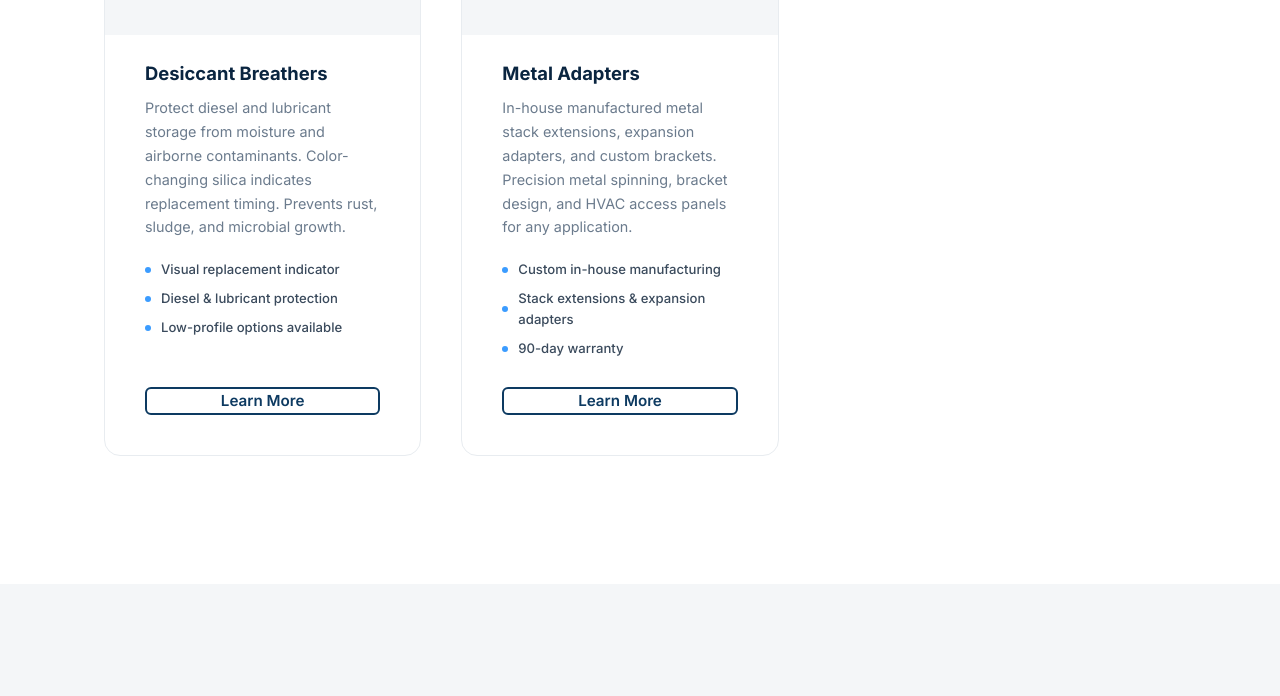
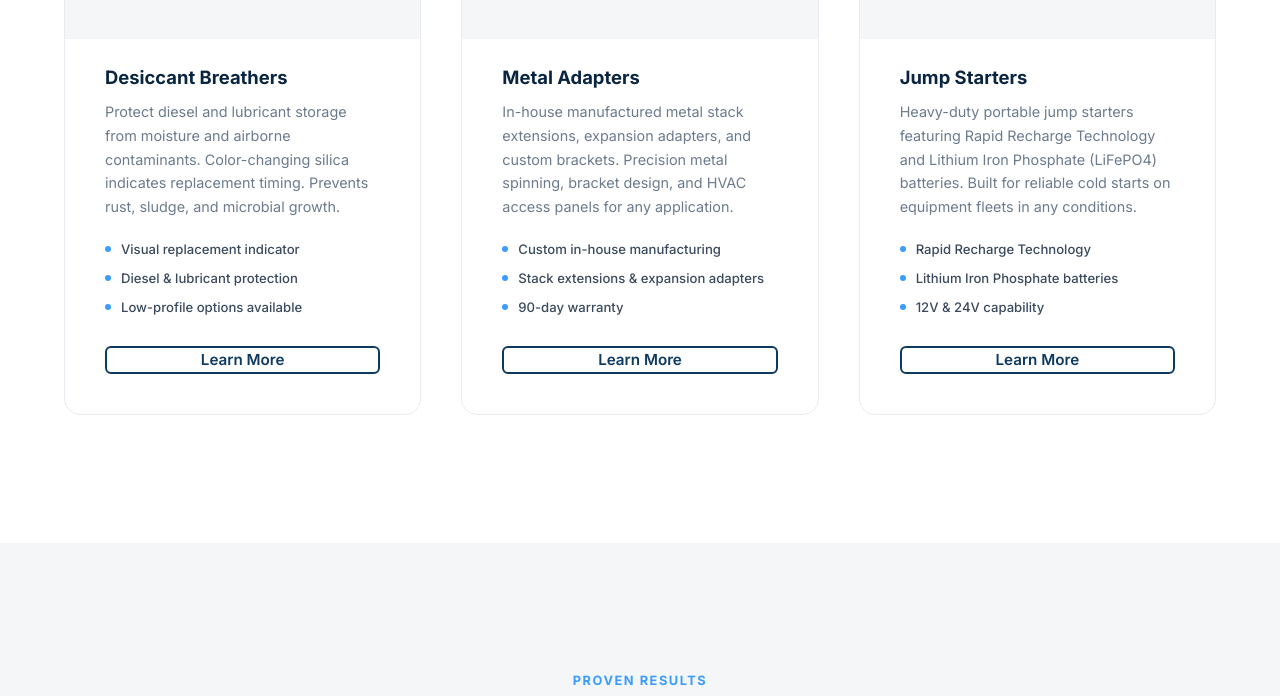
Before and after one commit to Keelan4604/keelan-portfolio, a PHP site: page / in a window 1280 px wide. Shown: the part 4085-4781 px from the top of the page. Run offline with PHP 8.4, Linux system fonts and the light colour scheme.

Commit message:
Add Jump Starters to homepage, link product cards to anchors
Co-Authored-By: Claude Opus 4.6 <noreply@anthropic.com>

```diff
--- a/WEBSITES/ecopro-site/index.html
+++ b/WEBSITES/ecopro-site/index.html
@@ -158,7 +158,7 @@
               <li>SAE J726 independently tested</li>
               <li>Fits loaders, graders, haulers &amp; more</li>
             </ul>
-            <a href="products.html" class="btn btn-secondary">Learn More</a>
+            <a href="products.html#turbo" class="btn btn-secondary">Learn More</a>
           </div>
         </div>
         <div class="product-card reveal">
@@ -173,7 +173,7 @@
               <li>2,000-hour filter life</li>
               <li>Equipment-specific kits available</li>
             </ul>
-            <a href="products.html" class="btn btn-secondary">Learn More</a>
+            <a href="products.html#cabin" class="btn btn-secondary">Learn More</a>
           </div>
         </div>
         <div class="product-card reveal">
@@ -188,7 +188,7 @@
               <li>Extreme vibration rated</li>
               <li>Plug-and-play installation</li>
             </ul>
-            <a href="products.html" class="btn btn-secondary">Learn More</a>
+            <a href="products.html#led" class="btn btn-secondary">Learn More</a>
           </div>
         </div>
         <div class="product-card reveal">
@@ -203,7 +203,7 @@
               <li>Diesel &amp; lubricant protection</li>
               <li>Low-profile options available</li>
             </ul>
-            <a href="products.html" class="btn btn-secondary">Learn More</a>
+            <a href="products.html#desiccant" class="btn btn-secondary">Learn More</a>
           </div>
         </div>
         <div class="product-card reveal">
@@ -218,7 +218,22 @@
               <li>Stack extensions &amp; expansion adapters</li>
               <li>90-day warranty</li>
             </ul>
-            <a href="products.html" class="btn btn-secondary">Learn More</a>
+            <a href="products.html#adapters" class="btn btn-secondary">Learn More</a>
+          </div>
+        </div>
+        <div class="product-card reveal">
+          <div class="product-img">
+            <img src="https://ecoprousa.com/wp-content/uploads/2022/06/product-1.png" alt="Jump Starters" loading="lazy">
+          </div>
+          <div class="product-body">
+            <h3 class="product-name">Jump Starters</h3>
+            <p class="product-desc">Heavy-duty portable jump starters featuring Rapid Recharge Technology and Lithium Iron Phosphate (LiFePO4) batteries. Built for reliable cold starts on equipment fleets in any conditions.</p>
+            <ul class="product-highlights">
+              <li>Rapid Recharge Technology</li>
+              <li>Lithium Iron Phosphate batteries</li>
+              <li>12V &amp; 24V capability</li>
+            </ul>
+            <a href="products.html#jump-starters" class="btn btn-secondary">Learn More</a>
           </div>
         </div>
       </div>
--- a/WEBSITES/ecopro-site/style.css
+++ b/WEBSITES/ecopro-site/style.css
@@ -1005,6 +1005,7 @@ button {
 .products-grid .reveal:nth-child(3) { transition-delay: 0.15s; }
 .products-grid .reveal:nth-child(4) { transition-delay: 0.2s; }
 .products-grid .reveal:nth-child(5) { transition-delay: 0.25s; }
+.products-grid .reveal:nth-child(6) { transition-delay: 0.3s; }
 
 .results-grid .reveal:nth-child(2) { transition-delay: 0.1s; }
 .results-grid .reveal:nth-child(3) { transition-delay: 0.2s; }
@@ -1823,20 +1824,5 @@ button {
     display: inline-flex;
   }
 
-  /* Center last 2 product cards */
-  .products-grid {
-    justify-items: center;
-  }
-
-  .products-grid .product-card:nth-child(4) {
-    grid-column: 1 / 2;
-    justify-self: end;
-    max-width: calc(100% - var(--space-xl));
-  }
-
-  .products-grid .product-card:nth-child(5) {
-    grid-column: 2 / 3;
-    justify-self: start;
-    max-width: calc(100% - var(--space-xl));
-  }
-}
+  /* 6 cards = clean 3x2 grid, no special centering needed */
+}
```
